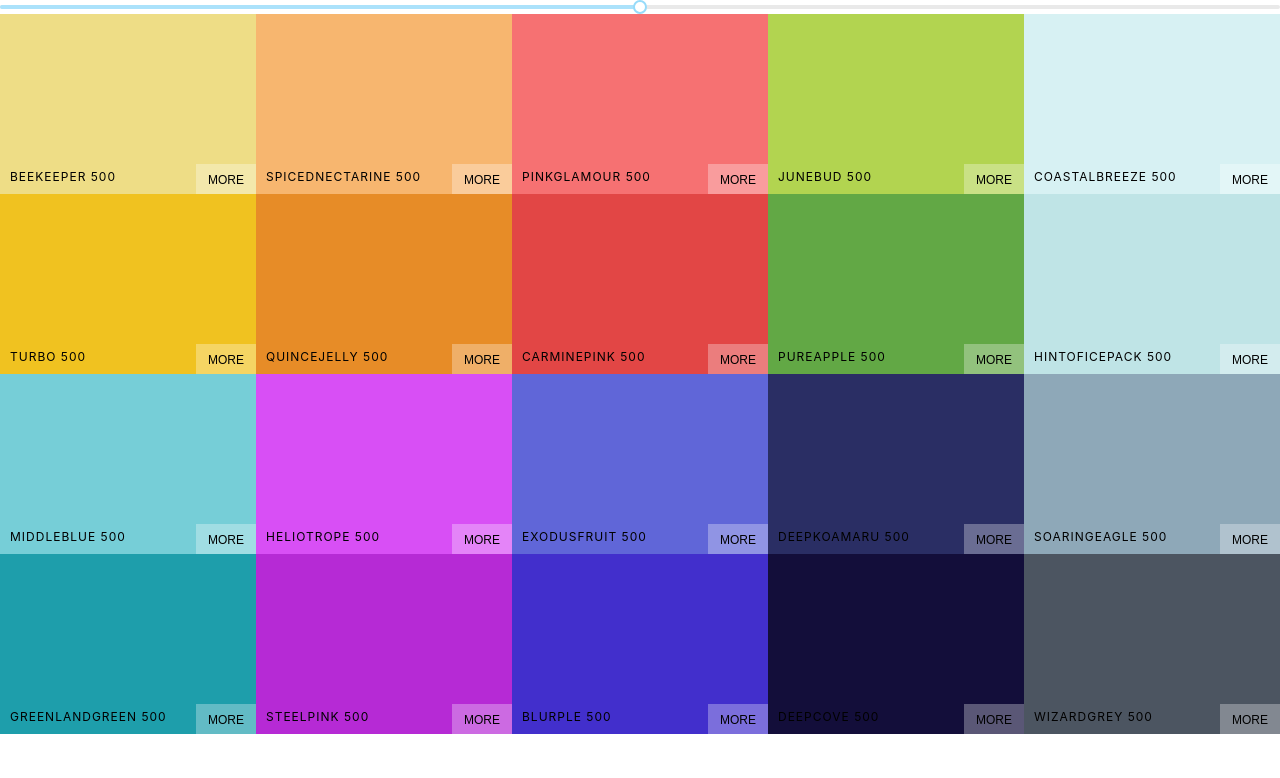
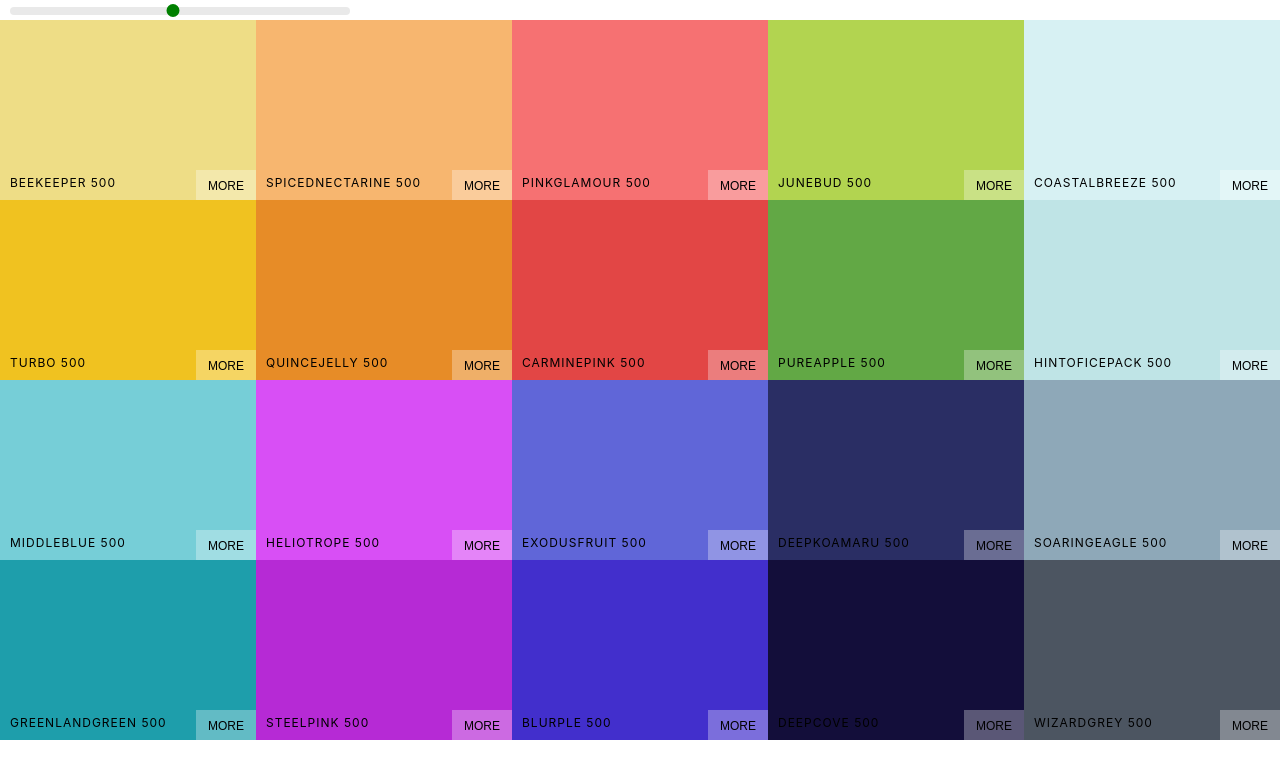
Before and after one commit to AkankshaArun/Colors_Picker, a React (Create React App) app: page / in a window 1280 px wide. Shown: the top 778 px of the page. Built offline with nearby package versions, Linux system fonts and the light colour scheme.

Commit message:
Styled Slider

```diff
--- a/src/Palette.css
+++ b/src/Palette.css
@@ -5,3 +5,29 @@
 .Palette-colors{
     height: 90%;
 }
+
+.slider{
+    width: 340px;
+    margin: 0 10px;
+    display: inline-block;
+}
+
+.rc-slider-track{
+    background-color: transparent;
+}
+.rc-slider-rail{
+    height: 8px;
+}
+.rc-slider-handle,
+.rc-slider-handle:active,
+.rc-slider-handle:hover,
+.rc-slider-handle:focus{
+    background-color: green;
+    outline: none;
+    border: 2px solid green;
+    box-shadow: none;
+    width: 13px;
+    height: 13px;
+    margin-left: -7px;
+    margin-top: -3px;
+}
--- a/src/Palette.js
+++ b/src/Palette.js
@@ -1,8 +1,8 @@
 import React,{Component} from 'react';
 import ColorBox from './ColorBox';
-import './Palette.css';
 import Slider from 'rc-slider';
 import 'rc-slider/assets/index.css';
+import './Palette.css';
 
 class Palette extends Component{
     constructor(props){
@@ -21,12 +21,14 @@
             ));
         return(
             <div className='Palette'>
+                <div className='slider'>
                 <Slider
                 defaultValue={level}
                 min={100}
                 max={900}
                 step={100}
                 onAfterChange={this.changeLevel}/>
+                </div>
                 {/* navbar */}
                 <div className='Palette-colors'>
                     {colorBoxes}
```
